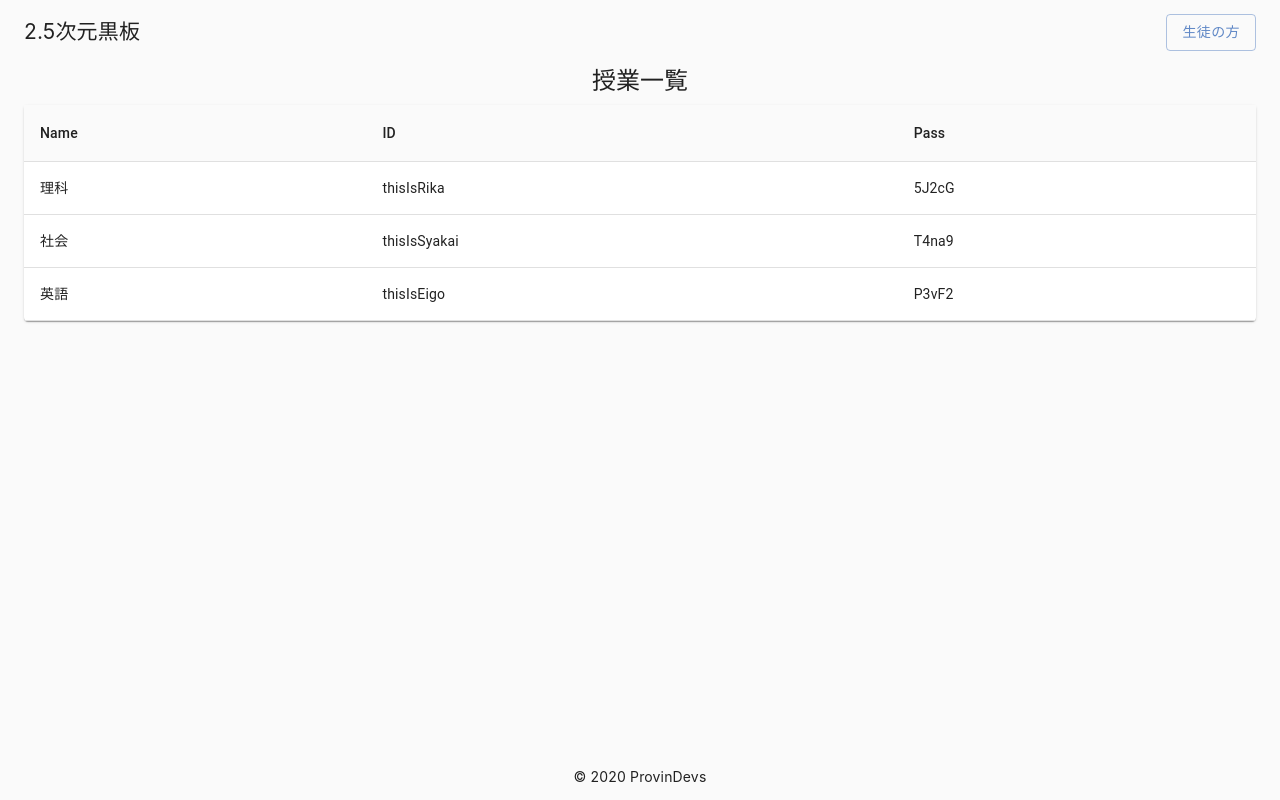
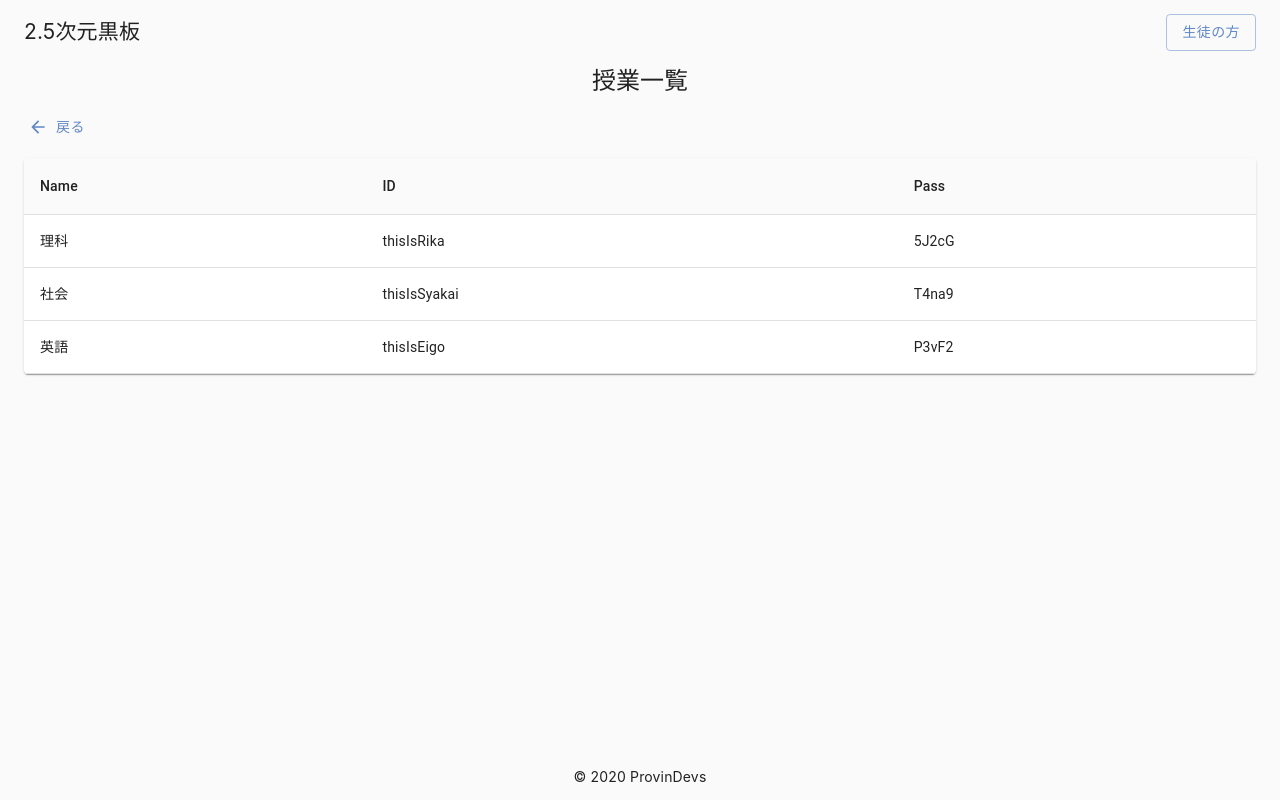
Before and after one commit to ProvinDevs/2020vol1-frontend, a React app: page /teacher/classlist in a window 1280 px wide. Built offline with nearby package versions, Linux system fonts and the light colour scheme; a web font is replaced by a local one.

Commit message:
戻るボタン

```diff
--- a/src/pages/teacher/ClassList.tsx
+++ b/src/pages/teacher/ClassList.tsx
@@ -1,11 +1,14 @@
 import React, { FC, Component, ReactNode } from "react";
 import { Link } from "react-router-dom";
-import { TableBody, TableCell, TableRow, Paper, Typography } from "@material-ui/core";
+import { TableBody, TableCell, TableRow, Paper, Typography, Button } from "@material-ui/core";
+import { ArrowBack } from "@material-ui/icons";
 
 import { ApiClient, SimpleClassInfo } from "../../api";
 import Header, { HeaderProps } from "../../components/common/Header";
 import { TableWrapper, TableHead } from "../../components/common/Table";
 import PageContainer from "../../components/common/Container";
+
+import styles from "../../scss/pages/teacher/classList.scss";
 
 export type ClassListProps = {
   api: ApiClient;
@@ -73,6 +76,11 @@ export default class ClassList extends Component<ClassListProps, State> {
           <Typography gutterBottom variant="h5" component="h2" align="center">
             授業一覧
           </Typography>
+          <div className={styles.button}>
+            <Button href="/teacher" color="primary" startIcon={<ArrowBack />}>
+              戻る
+            </Button>
+          </div>
           <Paper>
             <TableWrapper>
               <TableHead columns={columns} />
--- /dev/null
+++ b/src/scss/pages/teacher/classList.scss
@@ -0,0 +1,3 @@
+.button {
+  margin: 1% 0;
+}
```
